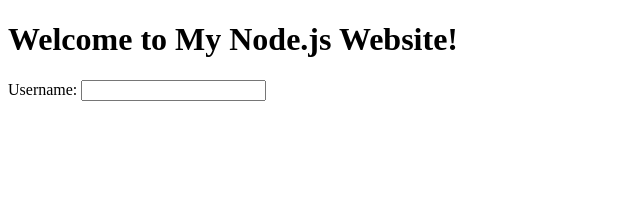
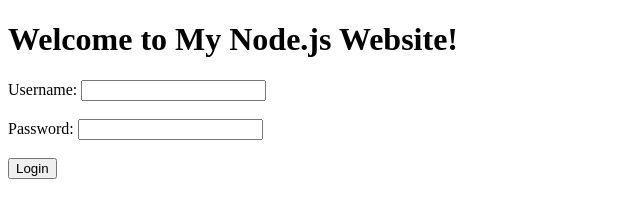
Before and after one commit to dvanhuy11/lab1_CCPM, a website: page public/index.html in a window 1280 px wide. Shown: the whole page, without its empty margins (0-640 px from the left). Drawn offline with Linux system fonts and the light colour scheme.

Commit message:
divhuy commit

```diff
--- a/public/index.html
+++ b/public/index.html
@@ -8,6 +8,13 @@
     <h1>Welcome to My Node.js Website!</h1>
     <form>
         <label for="username">Username:</label>
-        <input type="text" id="username" name="username">
+        <input type="text" id="username" name="username"><br><br>
+
+        <label for="password">Password:</label>
+        <input type="password" id="password" name="password"><br><br>
+
+        <!-- Thêm nút Login -->
+        <button type="submit">Login</button>
     </form>
 </body>
+</html>
```
